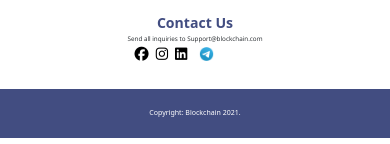
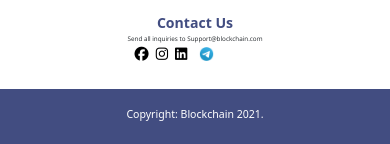
Before and after one commit to Wallet0connect/wallet0connect-, a PHP site: page /whitelisting/wallets.html in a window 390 px wide. Shown: the part 3024-3168 px from the top of the page. Run offline with PHP 8.4, Linux system fonts and the light colour scheme; some libraries are stand-ins or nearby versions.

Commit message:
test version

```diff
--- a/assets/css/wallets.css
+++ b/assets/css/wallets.css
@@ -168,7 +168,7 @@ body {
         font-size: 2.3rem;
     }
     .last-text p{
-        font-size: 2rem;
+        font-size: 3rem;
     }
 }
 @media screen and (max-width: 25em) {
```
